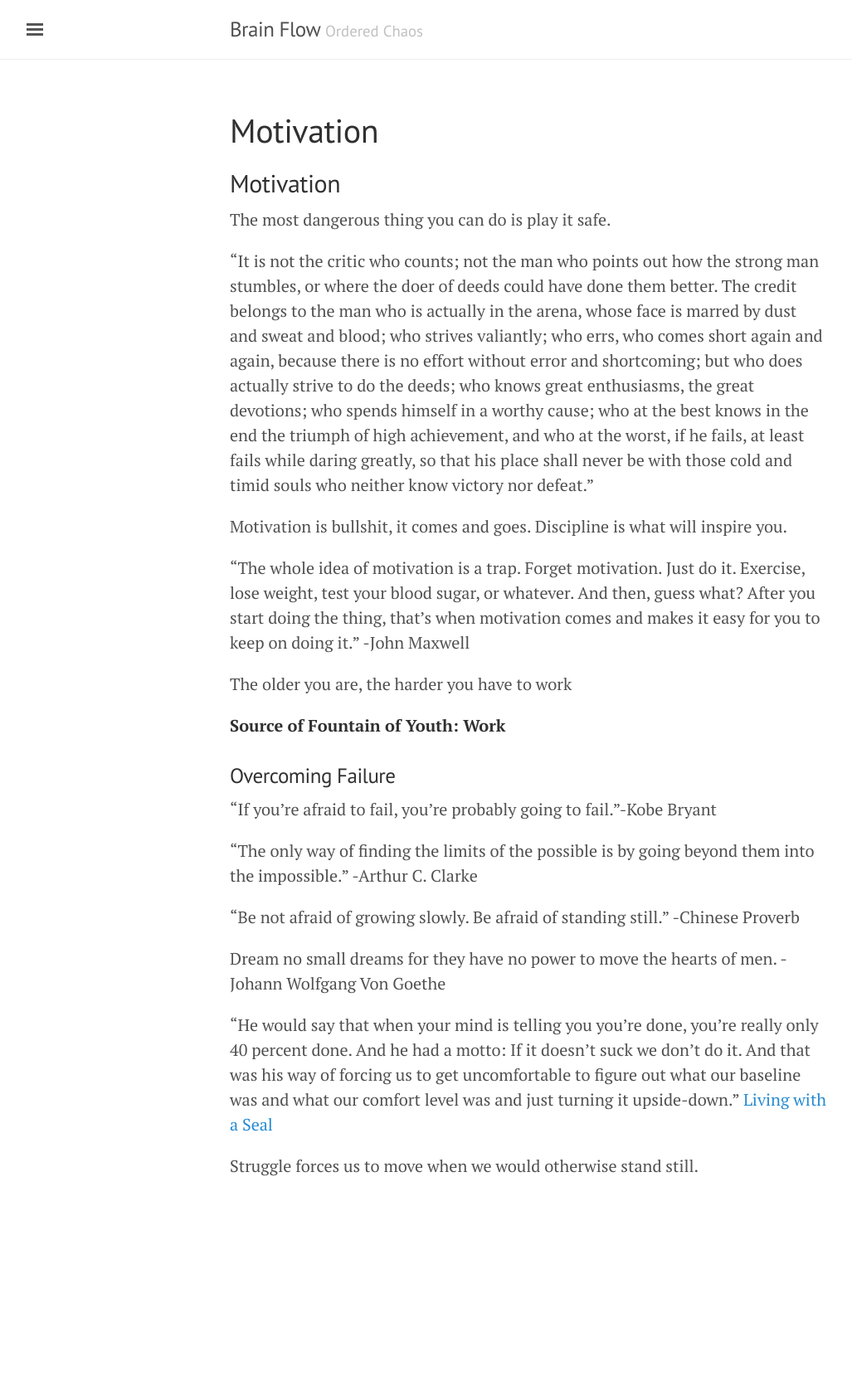
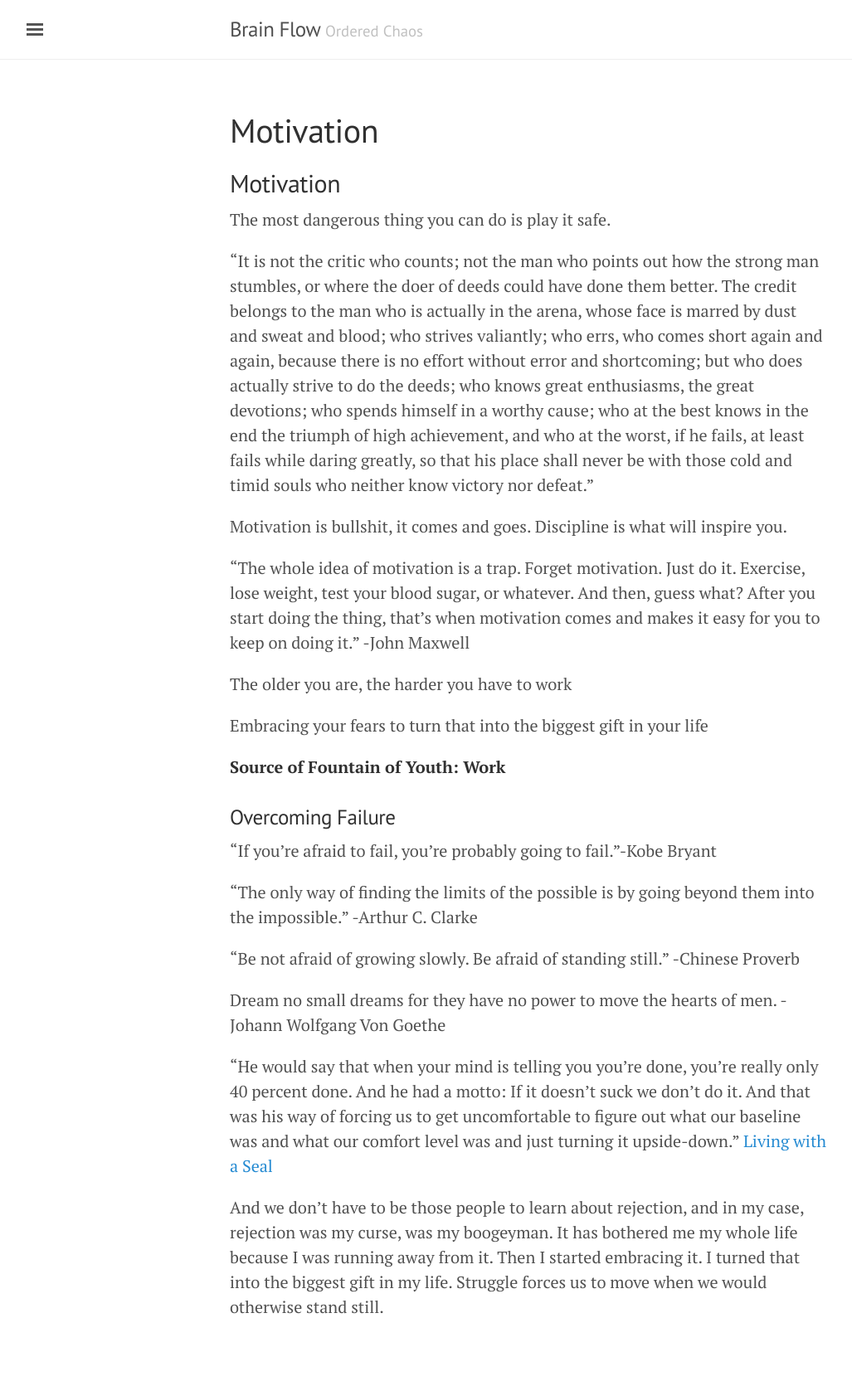
Before and after one commit to bjchia/bjchia.github.io, a Jekyll site: the page built from motivation.md, in a window 1280 px wide. Shown: the whole page at 83% size, without its empty margins (3-1030 px from the left). Built offline with Jekyll 4.4.1, drawn with Linux system fonts in a browser that asks for light colours; before the commit the page ends 1501 px from its top, so only the background shows below that.

Commit message:
Update motivation.md

```diff
--- a/motivation.md
+++ b/motivation.md
@@ -15,6 +15,8 @@ Motivation is bullshit, it comes and goes. Discipline is what will inspire you.
 
 The older you are, the harder you have to work
 
+Embracing your fears to turn that into the biggest gift in your life
+
 **Source of Fountain of Youth: Work**
 
 
@@ -29,4 +31,5 @@ Dream no small dreams for they have no power to move the hearts of men. - Johann
 
 “He would say that when your mind is telling you you’re done, you’re really only 40 percent done. And he had a motto: If it doesn’t suck we don’t do it. And that was his way of forcing us to get uncomfortable to figure out what our baseline was and what our comfort level was and just turning it upside-down.” [Living with a Seal](https://www.amazon.com/Living-SEAL-Training-Toughest-Planet/dp/B0176MAG1M)
 
+And we don't have to be those people to learn about rejection, and in my case, rejection was my curse, was my boogeyman. It has bothered me my whole life because I was running away from it. Then I started embracing it. I turned that into the biggest gift in my life.
 Struggle forces us to move when we would otherwise stand still.
```
